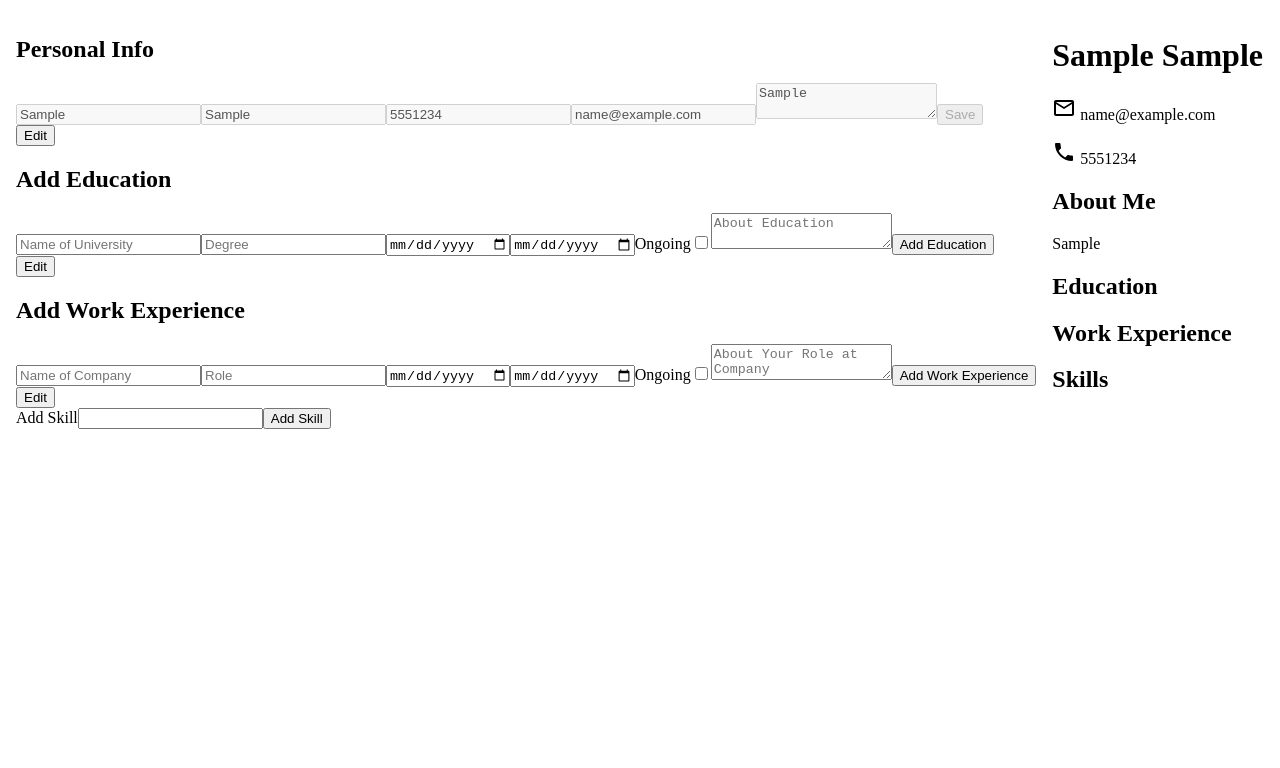
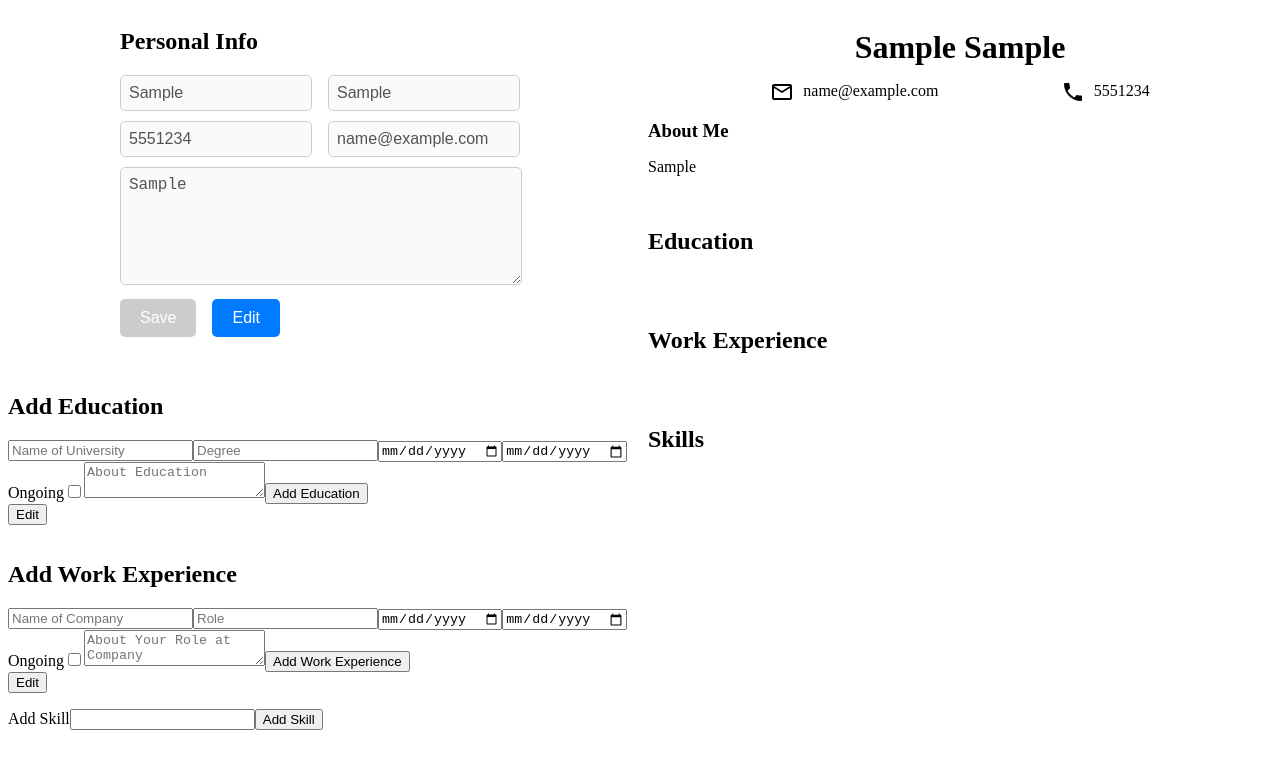
Before and after one commit to halileryildirim/cv-application, a React (Vite) app: page / in a window 1280 px wide. Both pictures are taken after typing "Sample", "Sample", "5551234", "name@example.com", "Sample" into the empty fields and a click on the button "Save". Shown: the top 768 px of the page. Built offline with nearby package versions, Linux system fonts and the light colour scheme.

Commit message:
Add DOM About and AboutForm components styling

```diff
--- a/src/components/About.jsx
+++ b/src/components/About.jsx
@@ -1,3 +1,5 @@
+import '../styles/About.css'
+
 function About({ submittedData }) {
 
     const iconStyle = {
@@ -12,10 +14,14 @@ function About({ submittedData }) {
                     <h1>{submittedData.firstName} {submittedData.lastName}</h1>
 
                     <div className="contact">
-                        <p><img style={iconStyle} src="src/assets/mail.svg" /> {submittedData.email}</p>
-                        <p><img style={iconStyle} src="src/assets/phone.svg"/> {submittedData.phone}</p>
-                        <h2>About Me</h2>
-                        <p>{submittedData.summary}</p>
+                        <div className='contact-details'>
+                            <p><img style={iconStyle} src="src/assets/mail.svg" /> {submittedData.email}</p>
+                            <p><img style={iconStyle} src="src/assets/phone.svg"/> {submittedData.phone}</p>
+                        </div>
+                        <div className='about-details'>
+                            <h3>About Me</h3>
+                            <p>{submittedData.summary}</p>
+                        </div>
                     </div>
                 </>
             )}
--- a/src/components/AboutForm.jsx
+++ b/src/components/AboutForm.jsx
@@ -1,4 +1,5 @@
 import React, { useState } from "react";
+import '../styles/AboutForm.css'
 
 function AboutForm({ onSubmit }) {
     const [firstName, setFirstName] = useState('');
@@ -51,6 +52,7 @@ function AboutForm({ onSubmit }) {
         <div className="about-form">
             <h2>Personal Info</h2>
             <form onSubmit={handleSubmit}>
+                <div className="name-section">
                     <input
                         name="firstname"
                         type="text"
@@ -69,6 +71,8 @@ function AboutForm({ onSubmit }) {
                         disabled={submitted}
                         required
                     />
+                </div>
+                <div className="contact-section">
                     <input
                         name="phone"
                         type="tel"
@@ -87,6 +91,7 @@ function AboutForm({ onSubmit }) {
                         disabled={submitted}
                         required
                     />
+                </div>
                 <textarea
                     name="summary"
                     placeholder="About me"
@@ -94,9 +99,12 @@ function AboutForm({ onSubmit }) {
                     onChange={handleSummary}
                     disabled={submitted}
                 />
-                <button type="submit" disabled={submitted}>Save</button>
+                <div className="button-container">
+                    <button id="save-button" type="submit" disabled={submitted}>Save</button>
+                    <button id="edit-button" type="button" onClick={handleEdit}>Edit</button>
+                </div>
             </form>
-                <button onClick={handleEdit}>Edit</button>
+
 
         </div>
     )
--- a/src/components/DOM.jsx
+++ b/src/components/DOM.jsx
@@ -32,7 +32,7 @@ function DOM() {
     }
 
     return (
-        <body>
+        <div className="container">
             <div className="form-section">
                 <div className="about-form-section">
                     <AboutForm onSubmit={handleAboutSubmit} />
@@ -56,7 +56,7 @@ function DOM() {
                 <h2>Skills</h2>
                 <Skills skills={skills} />
             </div>
-        </body>
+        </div>
     )
 }
 
--- a/src/components/Skills.jsx
+++ b/src/components/Skills.jsx
@@ -1,11 +1,11 @@
 function Skills({ skills }) {
     return (
         <>
-            {skills !== undefined && skills.length > 0 && (
+            {skills.length > 0 &&
                 skills.map((skill, index) => {
                 return ( <div key={index}> {skill} </div> )
         })
-            )}
+            }
         </>
     )
 }
--- /dev/null
+++ b/src/styles/About.css
@@ -0,0 +1,33 @@
+.about {
+    text-align: center;
+}
+
+.about h1 {
+    font-size: 32px;
+    margin-bottom: 10px;
+}
+
+.about .contact img {
+    vertical-align: middle;
+    margin-right: 5px;
+}
+
+.contact-details {
+    display: flex;
+    flex-direction: row;
+    justify-content: space-evenly;
+}
+
+.contact-details p{
+    margin-top: 4px;
+
+}
+
+.about-details {
+    text-align: start;
+}
+
+.about-details h3 {
+    margin: 0;
+    padding: 0;
+}
--- /dev/null
+++ b/src/styles/AboutForm.css
@@ -0,0 +1,50 @@
+.about-form {
+    max-width: 400px;
+    margin: 0 auto;
+    padding: 20px;
+}
+
+.about-form h2 {
+    margin-top: 0;
+}
+
+form div {
+    display: flex;
+    flex-direction: row;
+    gap: 16px;
+}
+
+.about-form input[type="text"],
+.about-form input[type="tel"],
+.about-form input[type="email"],
+.about-form textarea {
+    width: 100%;
+    margin-bottom: 10px;
+    padding: 8px;
+    font-size: 16px;
+    border-radius: 5px;
+    border: 1px solid #ccc;
+}
+
+.about-form textarea {
+    height: 100px;
+    width: 96%;
+}
+
+.about-form button {
+    padding: 10px 20px;
+    font-size: 16px;
+    border-radius: 5px;
+    background-color: #007bff;
+    color: #fff;
+    border: none;
+    cursor: pointer;
+}
+
+.about-form button:disabled {
+    background-color: #ccc;
+}
+
+.about-form button:not(:disabled):hover {
+    background-color: #023163;
+}
--- a/src/styles/DOM.css
+++ b/src/styles/DOM.css
@@ -1,5 +1,12 @@
-body{
+.container{
     display: flex;
     flex-direction: row;
     gap: 16px;
 }
+
+.cv-page, .form-section {
+    display: flex;
+    flex-direction: column;
+    gap: 16px;
+    width: 100%;
+}
```
Lines whose indentation alone changed are shown as unchanged.
